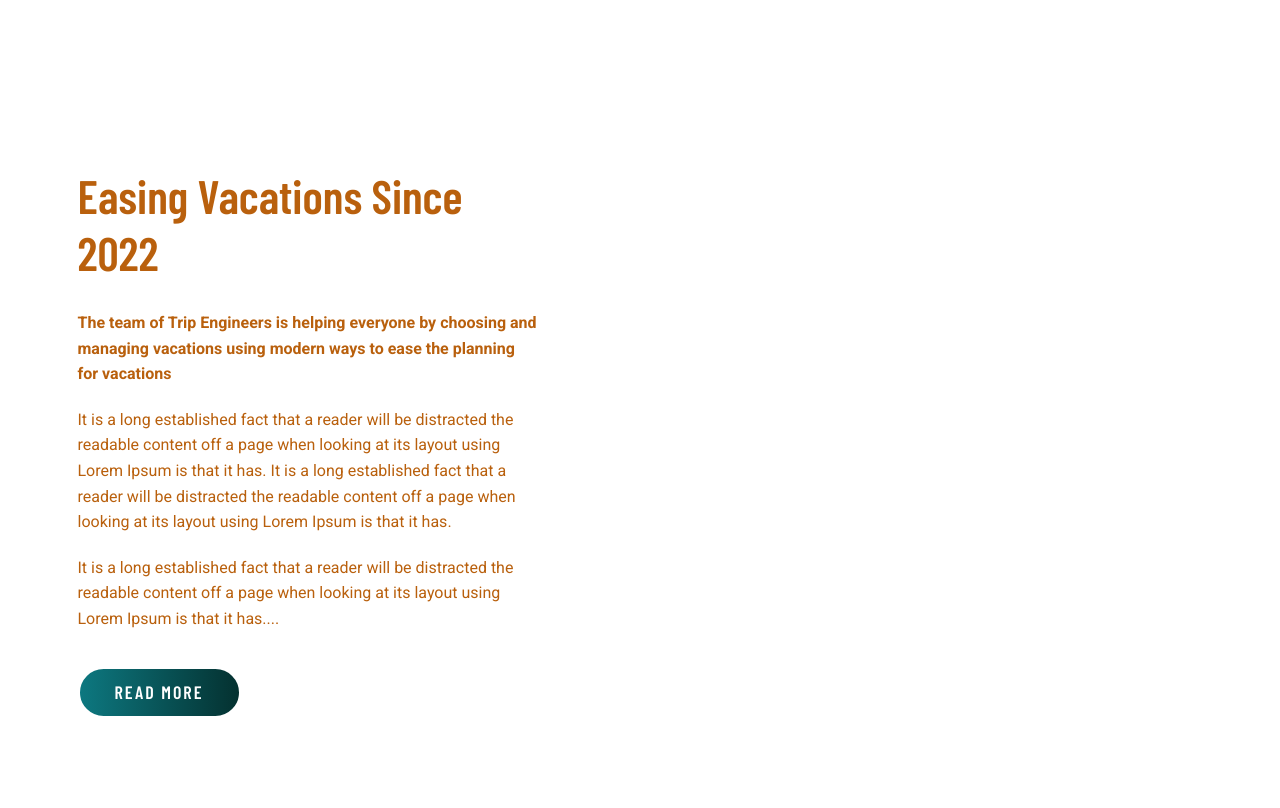
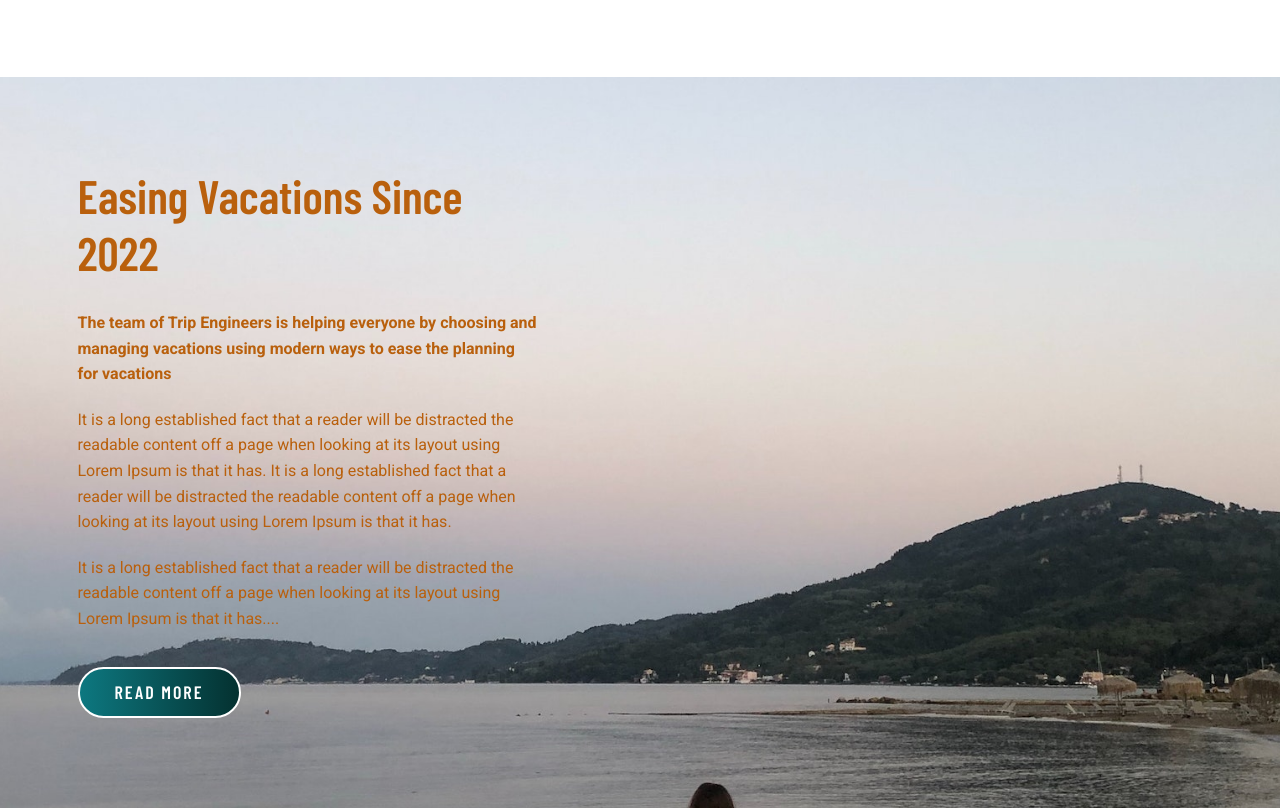
Before and after one commit to harshyadav875/knocial, a plain HTML site: page index.html in a window 1280 px wide. Shown: the part 1082-1890 px from the top of the page. Drawn offline with nearby package versions, Linux system fonts and the light colour scheme; the site is published under a folder, as on GitHub Pages, so addresses that start at the root find nothing; a web font is replaced by a local one.

Commit message:
final done

```diff
--- a/css/style.css
+++ b/css/style.css
@@ -412,7 +412,7 @@
            /* About Section */
 
            .landing_about_section {
-               background: url('/images/about-banner1.jpg');
+               background: url('../images/about-banner1.jpg');
                background-repeat: no-repeat;
                background-size: cover;
                background-position: center;
```
Also changed, not shown: css/responsive.css (deleted, +0 -96 lines).
